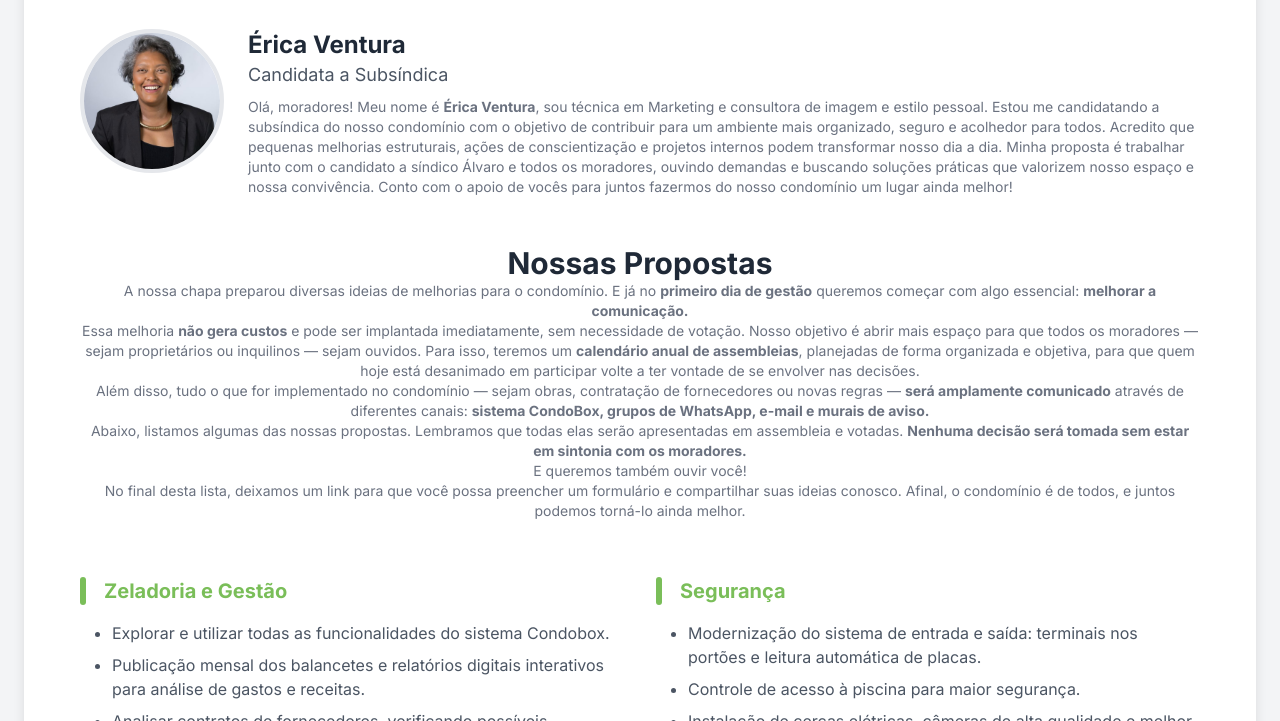
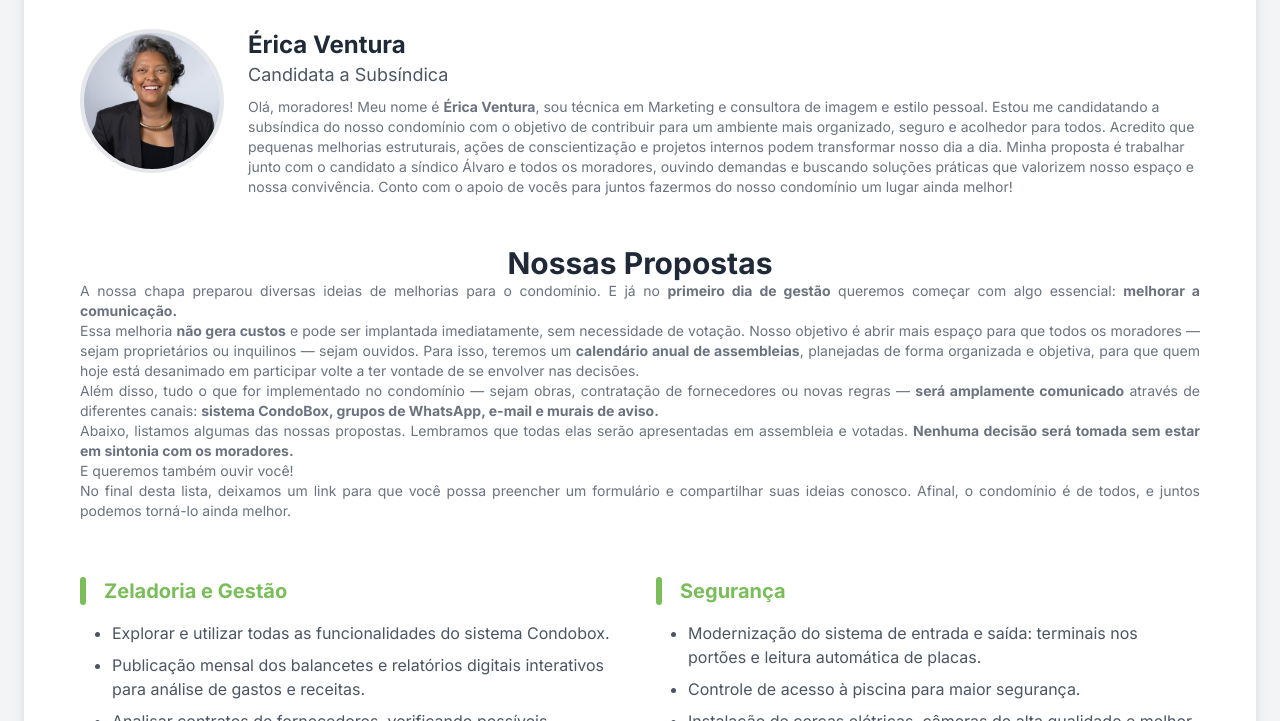
Before and after one commit to wizardcorp81/eleicao_ponto_reserva, a plain HTML site: page index.html in a window 1280 px wide. Shown: the part 515-1236 px from the top of the page. Drawn offline with nearby package versions, Linux system fonts and the light colour scheme.

Commit message:
Update index.html

```diff
--- a/index.html
+++ b/index.html
@@ -160,18 +160,29 @@ Conto com o apoio de vocês para juntos fazermos do nosso condomínio um lugar a
         <section class="p-6">
             <div class="text-center mb-6">
                 <h2 class="text-3xl font-bold text-gray-800">Nossas Propostas</h2>
-                <p class="text-sm text-gray-500">
-                    A nossa chapa preparou diversas ideias de melhorias para o condomínio. E já no <b>primeiro dia de gestão</b> queremos começar com algo essencial: <b>melhorar a comunicação.</b></p>
-                <p class="text-sm text-gray-500">
-                    Essa melhoria <b>não gera custos</b> e pode ser implantada imediatamente, sem necessidade de votação. Nosso objetivo é abrir mais espaço para que todos os moradores — sejam proprietários ou inquilinos — sejam ouvidos. Para isso, teremos um <b>calendário anual de assembleias</b>, planejadas de forma organizada e objetiva, para que quem hoje está desanimado em participar volte a ter vontade de se envolver nas decisões.</p>
-                <p class="text-sm text-gray-500">
-                    Além disso, tudo o que for implementado no condomínio — sejam obras, contratação de fornecedores ou novas regras — <b>será amplamente comunicado</b> através de diferentes canais: <b>sistema CondoBox, grupos de WhatsApp, e-mail e murais de aviso.</b></p>
-                <p class="text-sm text-gray-500">
-                    Abaixo, listamos algumas das nossas propostas. Lembramos que todas elas serão apresentadas em assembleia e votadas. <b>Nenhuma decisão será tomada sem estar em sintonia com os moradores.</b></p>
-                <p class="text-sm text-gray-500">
-                    E queremos também ouvir você!</p>
-                <p class="text-sm text-gray-500">
-                    No final desta lista, deixamos um link para que você possa preencher um formulário e compartilhar suas ideias conosco. Afinal, o condomínio é de todos, e juntos podemos torná-lo ainda melhor.</p>
+               <p class="text-sm text-gray-500 text-justify">
+                  A nossa chapa preparou diversas ideias de melhorias para o condomínio. E já no <b>primeiro dia de gestão</b> queremos começar com algo essencial: <b>melhorar a comunicação.</b>
+                </p>
+
+                <p class="text-sm text-gray-500 text-justify">
+                  Essa melhoria <b>não gera custos</b> e pode ser implantada imediatamente, sem necessidade de votação. Nosso objetivo é abrir mais espaço para que todos os moradores — sejam proprietários ou inquilinos — sejam ouvidos. Para isso, teremos um <b>calendário anual de assembleias</b>, planejadas de forma organizada e objetiva, para que quem hoje está desanimado em participar volte a ter vontade de se envolver nas decisões.
+                </p>
+
+                <p class="text-sm text-gray-500 text-justify">
+                  Além disso, tudo o que for implementado no condomínio — sejam obras, contratação de fornecedores ou novas regras — <b>será amplamente comunicado</b> através de diferentes canais: <b>sistema CondoBox, grupos de WhatsApp, e-mail e murais de aviso.</b>
+                </p>
+
+                <p class="text-sm text-gray-500 text-justify">
+                  Abaixo, listamos algumas das nossas propostas. Lembramos que todas elas serão apresentadas em assembleia e votadas. <b>Nenhuma decisão será tomada sem estar em sintonia com os moradores.</b>
+                </p>
+
+                <p class="text-sm text-gray-500 text-justify">
+                  E queremos também ouvir você!
+                </p>
+
+                <p class="text-sm text-gray-500 text-justify">
+                  No final desta lista, deixamos um link para que você possa preencher um formulário e compartilhar suas ideias conosco. Afinal, o condomínio é de todos, e juntos podemos torná-lo ainda melhor.
+                </p>
             </div>
 
             <div class="grid md:grid-cols-2 gap-8">
```
